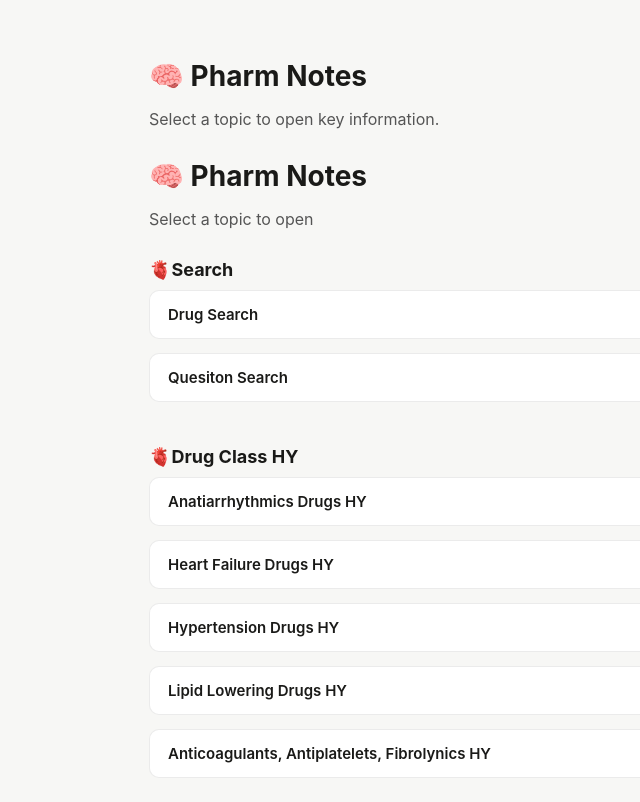
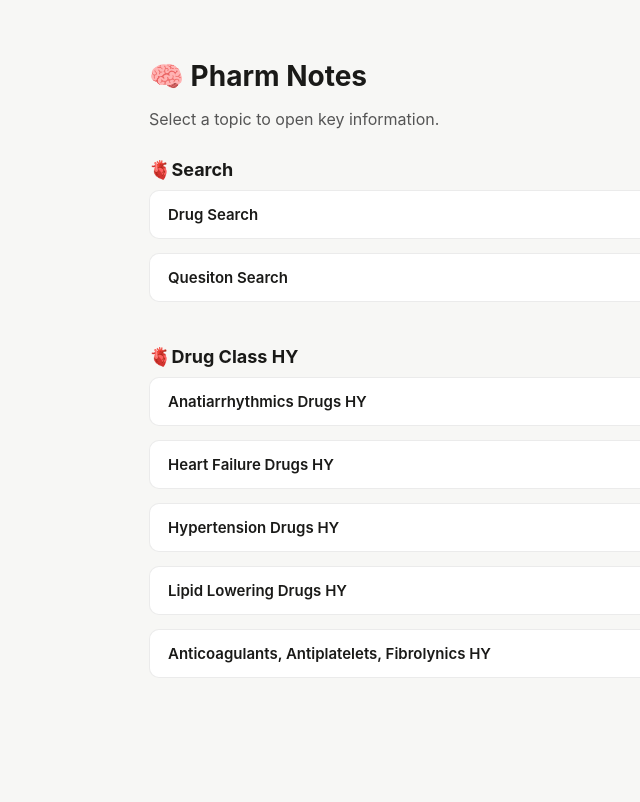
Before and after one commit to strettyit10/pharm-notes, a plain HTML site: page index.html in a window 1280 px wide. Shown: the whole page, without its empty margins (41-681 px from the left). Drawn offline with Linux system fonts and the light colour scheme.

Commit message:
Remove duplicate content in index.html
Removed duplicate heading and paragraph from index.html

```diff
--- a/index.html
+++ b/index.html
@@ -70,9 +70,6 @@
 <h1>🧠 Pharm Notes</h1>
 <p>Select a topic to open key information.</p>
 
-<h1>🧠 Pharm Notes</h1>
-<p>Select a topic to open</p>
-
 <h2>🫀Search</h2>
 <div class="grid">
     <a class="card" href="CV_Drug_Search.html">
```
